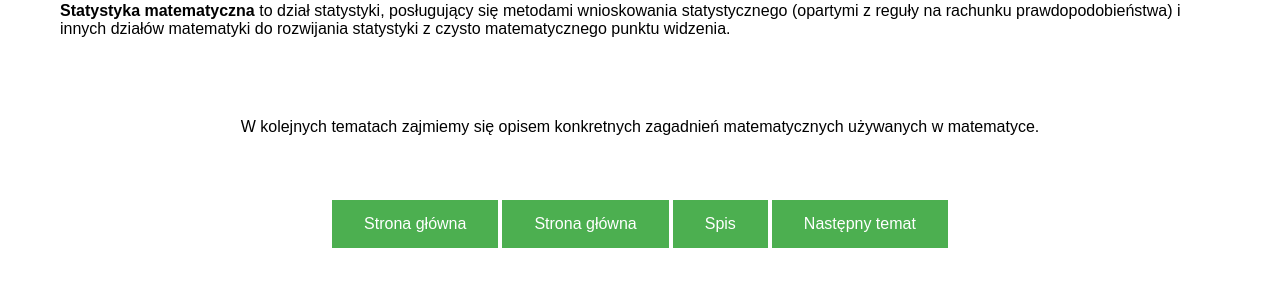
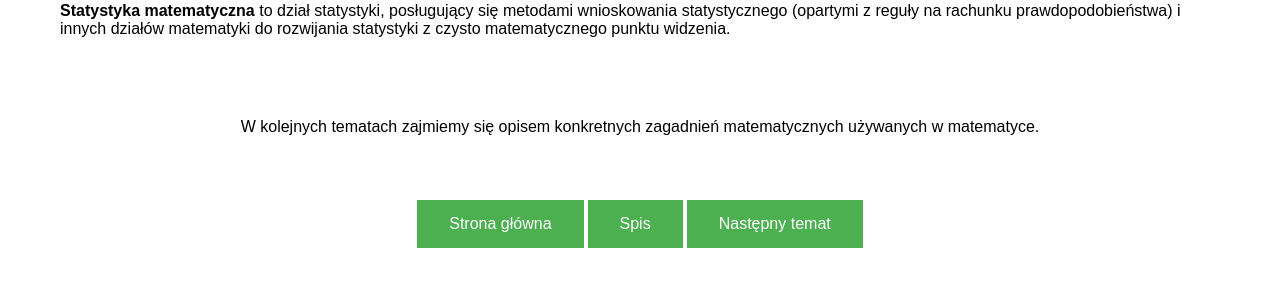
Before and after one commit to SzyKl24/Stat_site, a Flask app: page /temat1 in a window 1280 px wide. Shown: the part 441-741 px from the top of the page. Run offline with Flask 3, Linux system fonts and the light colour scheme.

Commit message:
poprawka

```diff
--- a/templates/topics/temat1.html
+++ b/templates/topics/temat1.html
@@ -72,9 +72,6 @@
     <a href = "/">
         <button>Strona główna</button>
     </a>
-    <a href = "/">
-        <button>Strona główna</button>
-    </a>
     <a href = "/spis">
         <button>Spis</button>
     </a>
--- a/templates/topics/temat5.html
+++ b/templates/topics/temat5.html
@@ -108,6 +108,7 @@
         Obliczmy odchylenie standardowe:<br>
         \[ \sigma = \sqrt{\frac{1}{5} ((3-9)^2 + (6-9)^2 + (9-9)^2 + (12-9)^2 + (15-9)^2)} = \sqrt{\frac{1}{5} (36+9+0+9+36)} = \sqrt{\frac{90}{5}} = \sqrt{18} \approx 4.24 \]
       </p>
+    </div>
 
 
     <div class="buttoncontainer">
```
